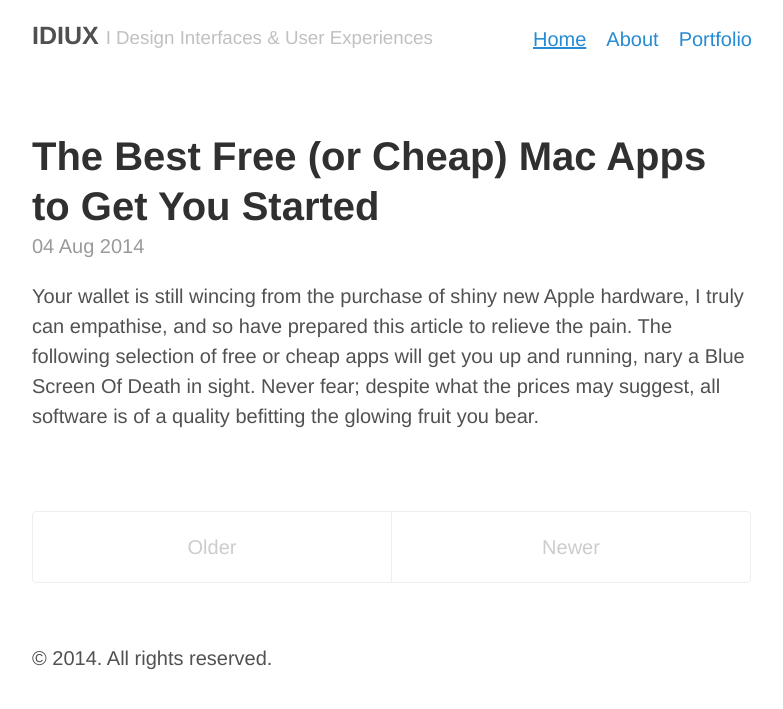
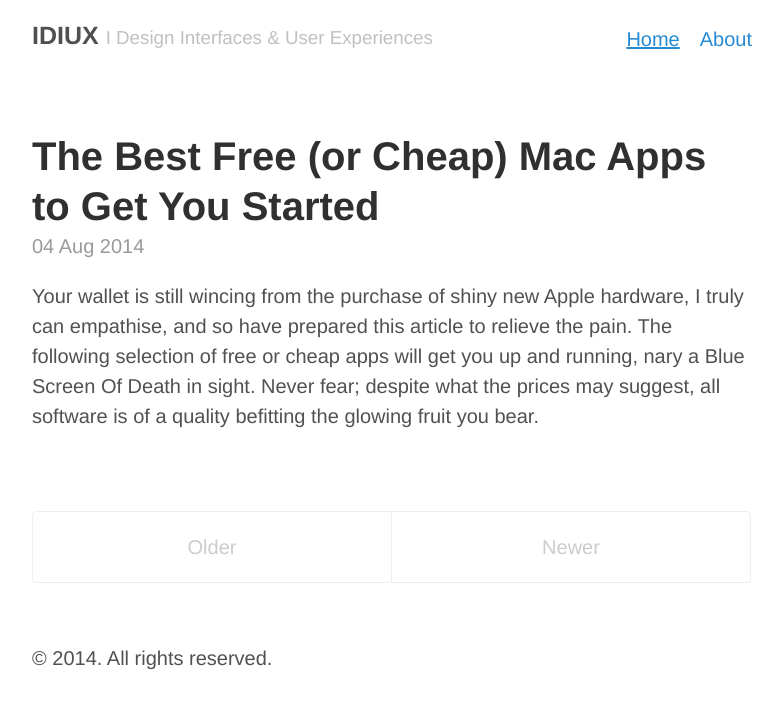
Before and after one commit to IDIUX/idiux.github.io, a Jekyll site: the page built from index.html, in a window 1280 px wide. Shown: the top 709 px of the page, without its empty margins (248-1031 px from the left). Built offline with Jekyll 4.4.1, drawn with Linux system fonts in a browser that asks for light colours; Markdown is read by kramdown in place of the engine named in the settings; the list of posts is cut into pages by our own code.

Commit message:
Remove portfolio from nav data for the moment

```diff
--- a/_data/navbar_links.yml
+++ b/_data/navbar_links.yml
@@ -3,6 +3,3 @@
 
 - name: "About"
   url: "/about/"
-
-- name: "Portfolio"
-  url: "/portfolio/"
```
